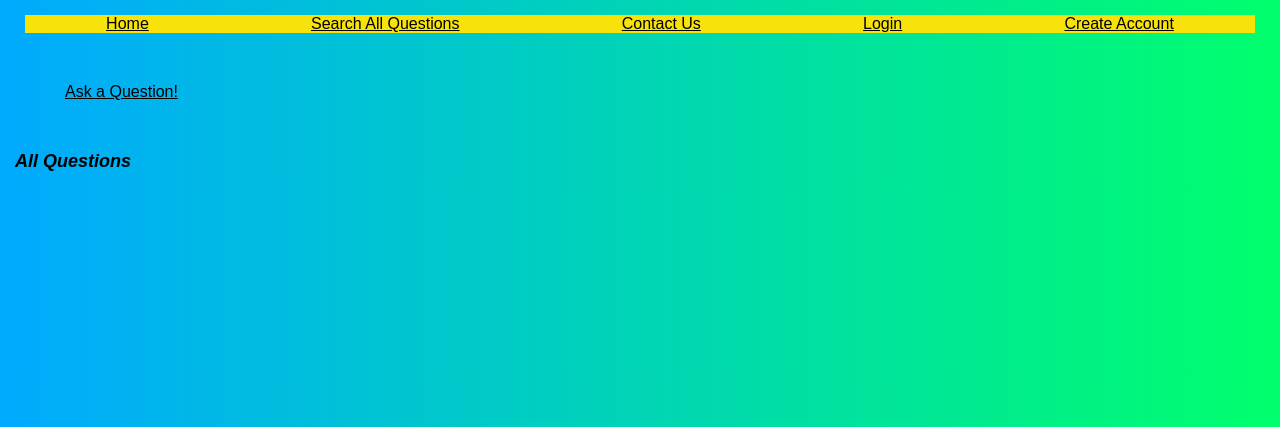
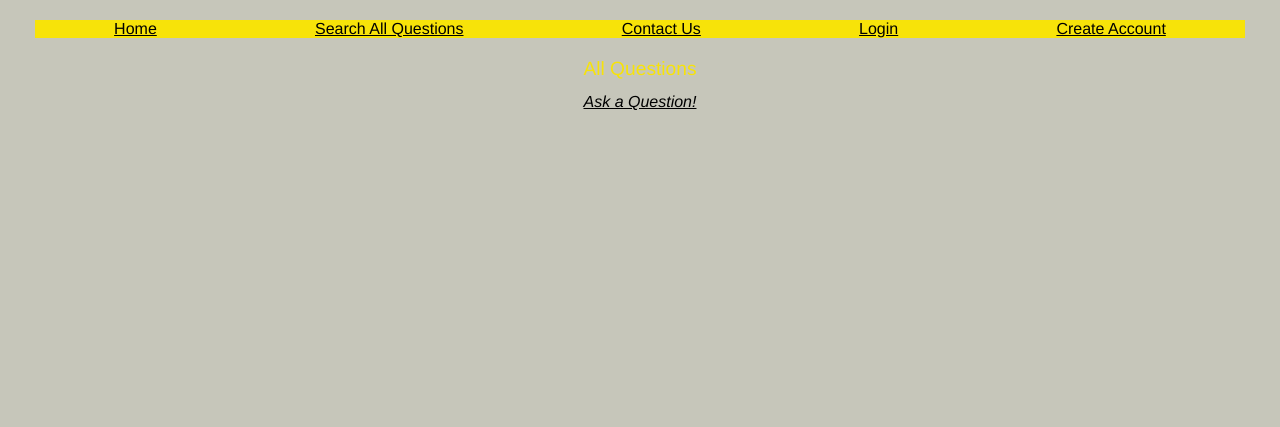
Before and after one commit to momentum-team-5/django--final-project-team-derek-and-kim, a Django app: page / in a window 1280 px wide. Shown: the top 427 px of the page. Run offline with Django 3.2, Linux system fonts and the light colour scheme; data that the repository does not hold is empty.

Commit message:
add style

```diff
--- a/static/css/style.css
+++ b/static/css/style.css
@@ -1,11 +1,17 @@
 * {
-    font-family: sans-serif;
-    box-sizing: border-box;
-    margin: 10;
+font-family: 'Helvetica Neue', Helvetica, Arial, sans-serif;
+font-kerning: auto;
+font-stretch: normal;
+font-style: normal;
+font-variant: normal;
+font-variant-ligatures: normal;
+font-weight: normal;
+box-sizing: border-box;
+margin: 10;
 }
 
 a {
-    color: black;
+    color: black
 }
 nav {display: flex;
     flex: 1 1 auto;
@@ -13,34 +19,67 @@ nav {display: flex;
     flex-wrap: nowrap;
     background-color: #f7e309;
     justify-content:space-around ;
-    margin: 10px
+    margin: 20px;
+    border: black;
 
+}
+#mydiv { border: dotted 1px black; margin: 10px;
+    background-color: white;
+    padding: 10px;
+    border-radius: 10px;
+
+}
+#ask_question {
+    font-style: italic;
+
+}
+#link {
+    color: rgb(0, 0, 0);
+
+}
+#link:hover {
+    background-color: #f7e309;
+}
+
+#question_info {
+    font-size: small;
+    color: white;
+}
+
+
+#question_box {
+
+}
+.button {
+    background-color: #4CAF50; /* Green */
+    border: none;
+    color: white;
+    padding: 15px 32px;
+    text-align: center;
+    text-decoration: none;
+    display: inline-block;
+    font-size: 16px;
 }
 
 p {
-    margin: 50px
+    margin: 10px
 }
 h1 {
-    font-size: large;
-    font-style: italic;
+    font-size: larger;
+    font-style: normal;
+    color: #f7e309;
 }
 
 h2 {
-    font-size: medium;
+    font-size: large;
     font-style: italic;
+    color: #000000;
 
 }
 
 body {
     padding: 0px;
     margin: 15px;
-    background: linear-gradient( to right, #00AAFF, #00FF6c);
+    background: rgb(198, 198, 186)
 
 }
-
-
-main {
-    margin-left: 1em;
-    margin-right: 1em;
-
-}
--- a/templates/add_question.html
+++ b/templates/add_question.html
@@ -1,7 +1,7 @@
 {% extends "base.html" %}
 
 {% block content %}
-<h1>Add Question</h1>
+<h1>Ask a Question</h1>
 
 <div>
     <form action="{% url 'add_question' %}" method="POST">
--- a/templates/base.html
+++ b/templates/base.html
@@ -23,10 +23,11 @@
             {% endif %}
         </nav>
     </header>
-    {% for message in messages %}
+    <div class="content">
+        {% for message in messages %}
     <p>{{ message }}</p>
     {% endfor %}
-    <div class="content">
+
         {% block content %}
         {% endblock %}
     </div>
--- a/templates/question_details.html
+++ b/templates/question_details.html
@@ -8,7 +8,7 @@
         {% for answer in answers %}
         <li>{{ answer.answer }}
             <button onclick="sendFavorite(this, '{% url 'add_favorite' pk=answer.pk %}')">{{ answer.numfavorites }} favorites</button>
-            {% if request.user.is_authenticated and request.user == question.user %}
+            {% if request.user.is_authenticated and request.user == question.user or request.user == answer.user %}
             <a class="red" href="{% url 'delete_answer' pk=answer.pk %}">Delete Answer</a>
         {% endif %}
         </li>
--- a/templates/question_list.html
+++ b/templates/question_list.html
@@ -2,23 +2,22 @@
 
 {% block content %}
 
+<h1><center>All Questions</center></h1>
+<p><center><a id="ask_question" href="{% url 'add_question' %}">Ask a Question!</a></center></p>
 
-<p><a href="{% url 'add_question' %}">Ask a Question!</a></p>
-<h1>All Questions</h1>
-
-<div class="flex flex-wrap">
-{% for question in question %}
-    <div>
-        <h2>{{ question.question }}</h2>
-    <p>
-        <a href="{% url 'add_answer' pk=question.pk %}">Answer Question</a><br>
+    {% for question in question %}
+<div id="mydiv"style="border: dotted 1px black" >
+    <h2>{{ question.question }}</h2>
+    <p id="question_info">
+        {% if request.user.is_authenticated %}
+        <a id="link" href="{% url 'add_answer' pk=question.pk %}">Answer Question</a><br>
+        {% endif %}
         {% if request.user.is_authenticated and request.user == question.user %}
-        <a href="{% url 'edit_question' pk=question.pk %}">Edit Question</a><br>
-        <a class="red" href="{% url 'delete_question' pk=question.pk %}">Delete Question</a><br>
+        <a id="link" href="{% url 'edit_question' pk=question.pk %}">Edit Question</a><br>
+        <a id="link" class="red" href="{% url 'delete_question' pk=question.pk %}">Delete Question</a><br>
         {% endif %}
-        <a href="{% url 'question_details' pk=question.pk %}">See All Answers</a><br>
+        <a id="link" href="{% url 'question_details' pk=question.pk %}">See All Answers</a><br>
     </p>
     </div>
     {% endfor %}
-</div>
 {% endblock %}
```
